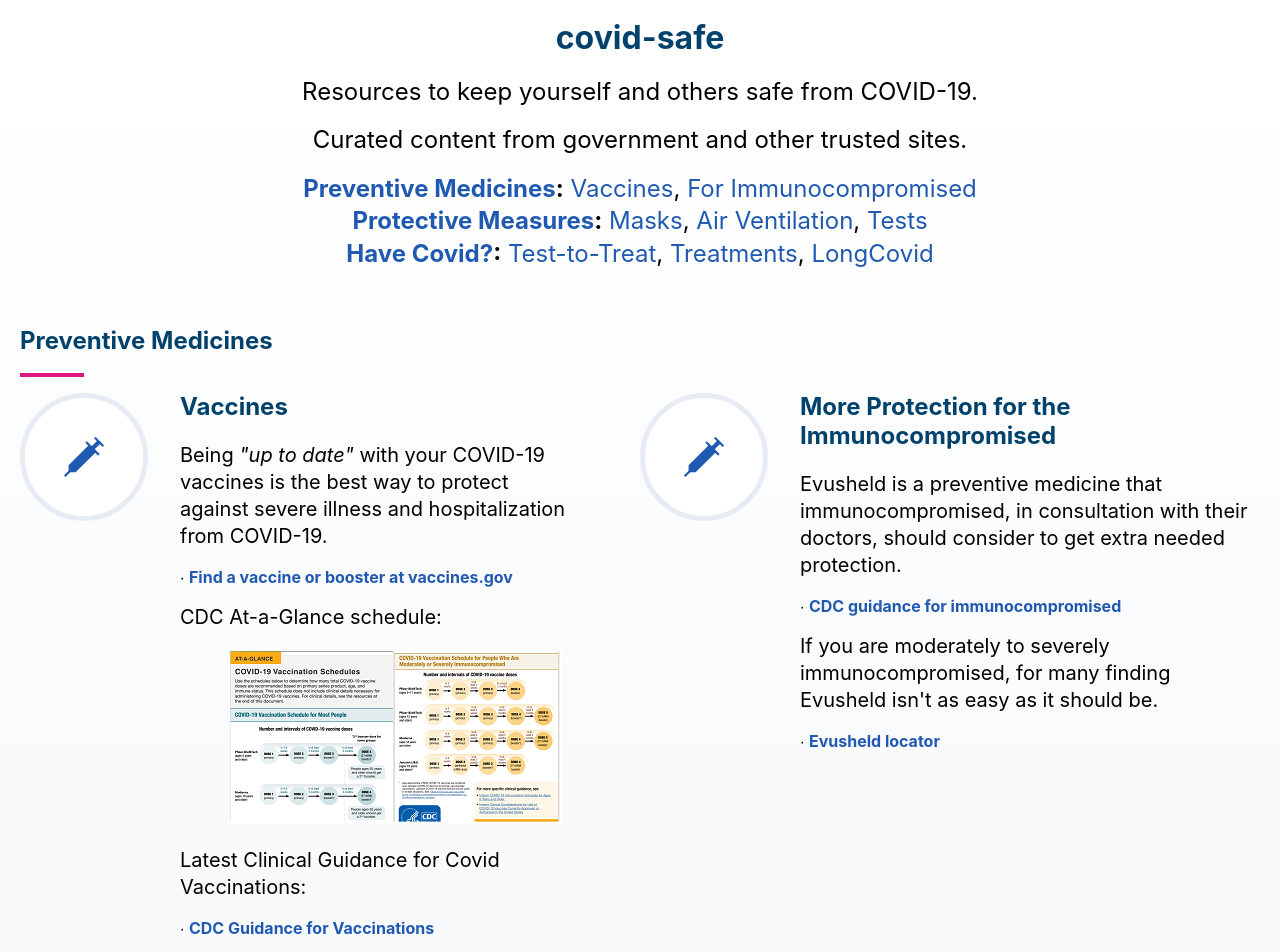
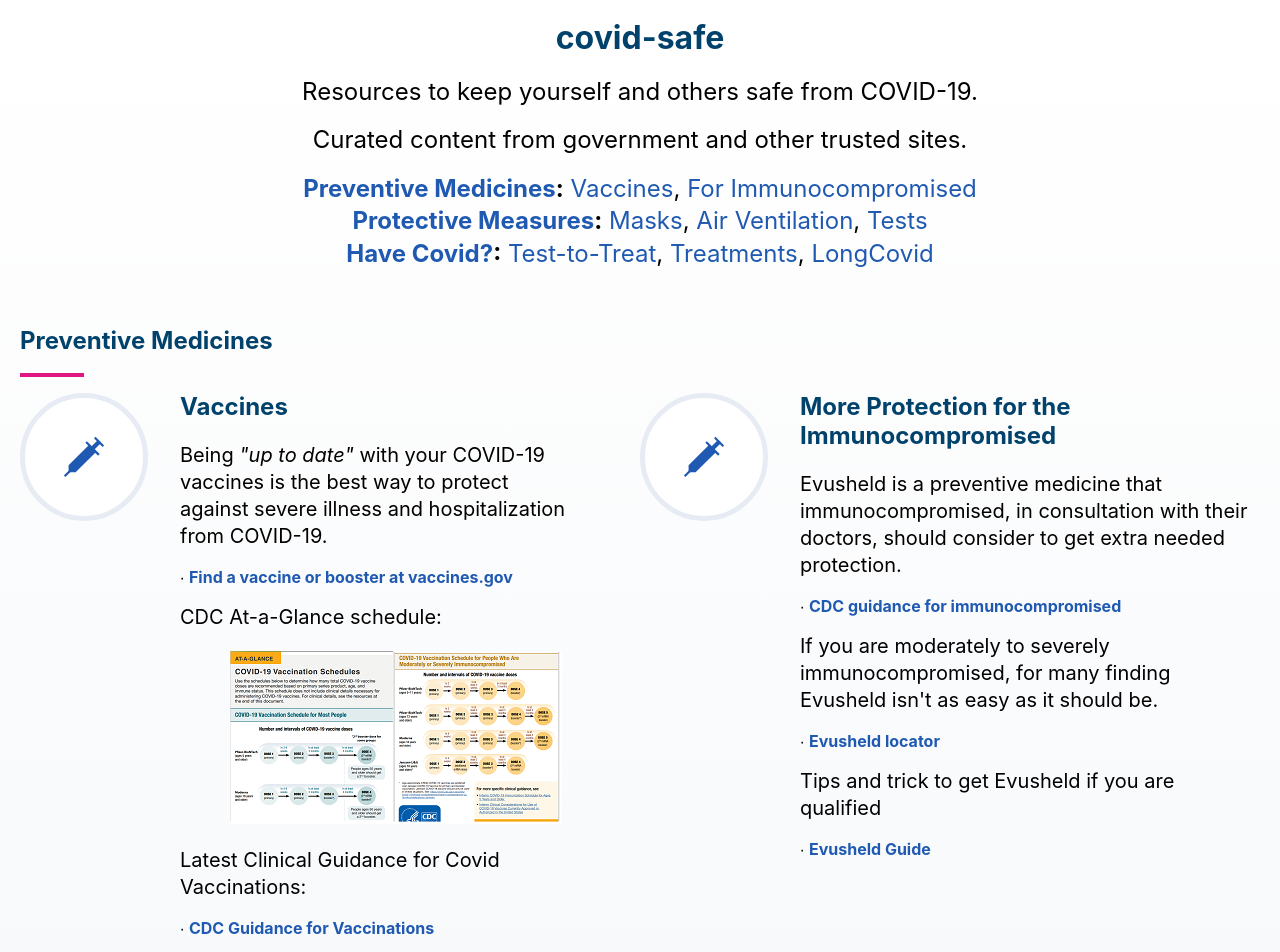
Before and after one commit to rrelyea/covid-safe, a React (Create React App) app: page / in a window 1280 px wide. Shown: the top 952 px of the page. Built offline with nearby package versions, Linux system fonts and the light colour scheme.

Commit message:
add link to evusheld guide

```diff
--- a/src/App.js
+++ b/src/App.js
@@ -63,6 +63,9 @@
 
               <p>If you are moderately to severely immunocompromised, for many finding Evusheld isn't as easy as it should be.</p>
               &#8729; <a href="https://rrelyea.github.io/evusheld" rel="noopener">Evusheld locator</a>
+
+              <p>Tips and trick to get Evusheld if you are qualified</p>
+              &#8729; <a href="https://rrelyea.github.io/evusheld/guide/" rel="noopener">Evusheld Guide</a>
 
               </div>
             </div>
```
